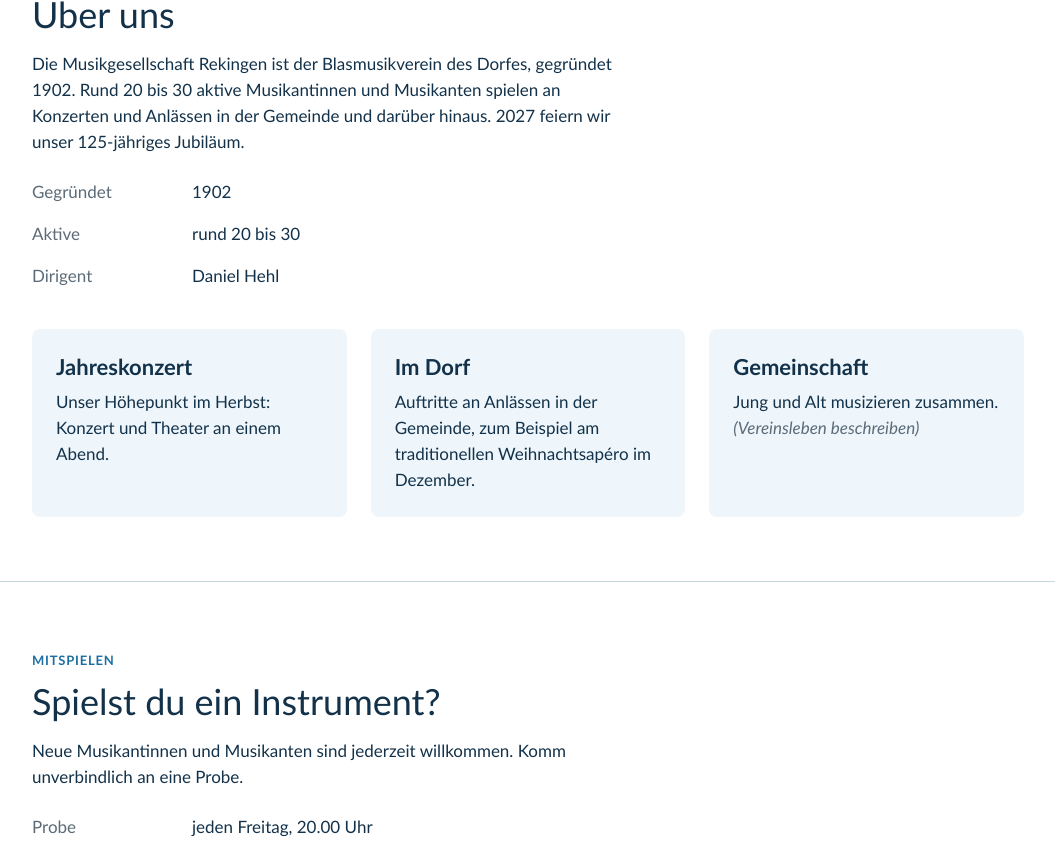
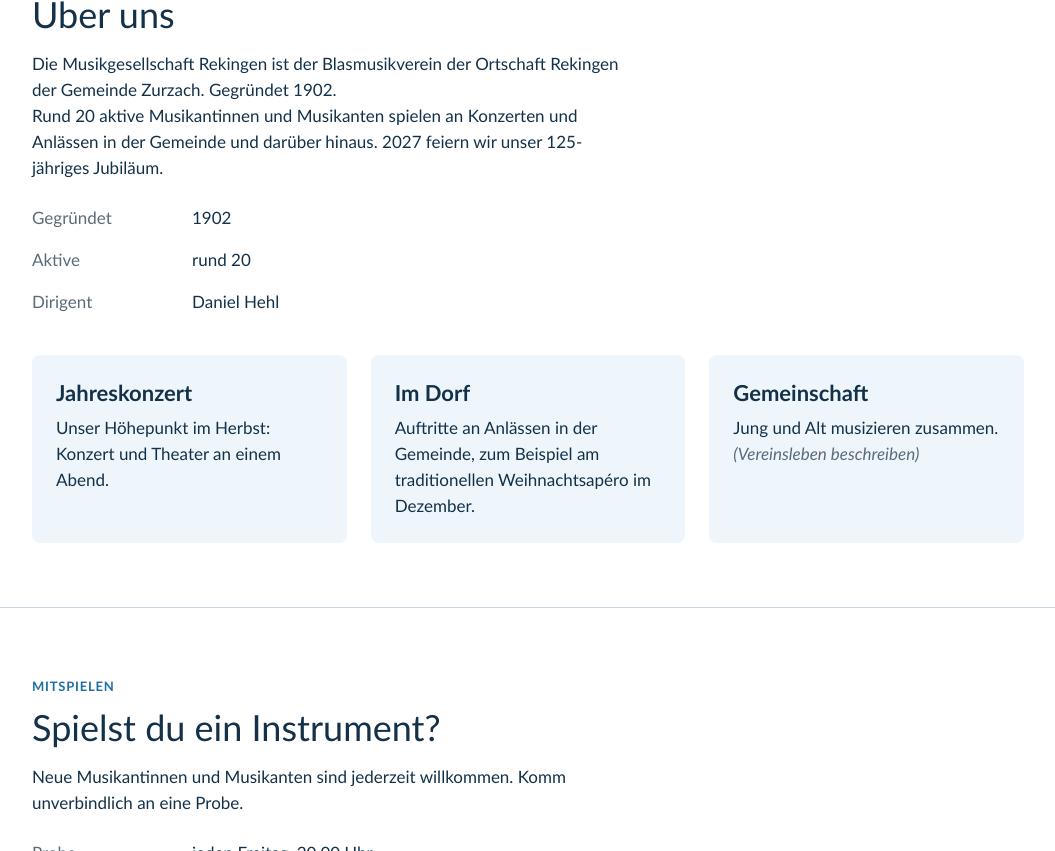
Before and after one commit to miranicad/mgrekingen, a plain HTML site: page index.html in a window 1280 px wide. Shown: the part 1029-1880 px from the top of the page, without its empty margins (112-1167 px from the left). Drawn offline with Linux system fonts and the light colour scheme.

Commit message:
Vereinstext angepasst
Co-Authored-By: Claude Opus 5.5 <noreply@anthropic.com>
Claude-Session: https://claude.ai/code/session_01ErfyMgj5CM8P5hcdeTp1fY

```diff
--- a/index.html
+++ b/index.html
@@ -250,10 +250,10 @@
     <div class="wrap">
       <span class="label kicker">Verein</span>
       <h2 class="h1">Über uns</h2>
-      <p class="lead">Die Musikgesellschaft Rekingen ist der Blasmusikverein des Dorfes, gegründet 1902. Rund 20 bis 30 aktive Musikantinnen und Musikanten spielen an Konzerten und Anlässen in der Gemeinde und darüber hinaus. 2027 feiern wir unser 125-jähriges Jubiläum.</p>
+      <p class="lead">Die Musikgesellschaft Rekingen ist der Blasmusikverein der Ortschaft Rekingen der Gemeinde Zurzach. Gegründet 1902.<br>Rund 20 aktive Musikantinnen und Musikanten spielen an Konzerten und Anlässen in der Gemeinde und darüber hinaus. 2027 feiern wir unser 125-jähriges Jubiläum.</p>
       <dl class="facts">
         <div><dt>Gegründet</dt><dd>1902</dd></div>
-        <div><dt>Aktive</dt><dd>rund 20 bis 30</dd></div>
+        <div><dt>Aktive</dt><dd>rund 20</dd></div>
         <div><dt>Dirigent</dt><dd>Daniel Hehl</dd></div>
       </dl>
       <div class="cols">
```
